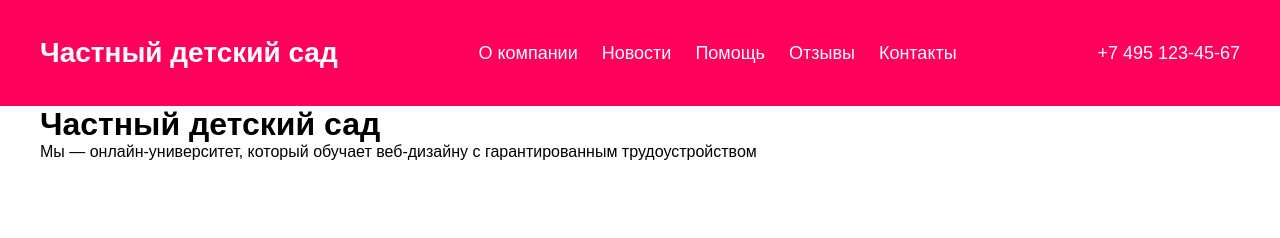
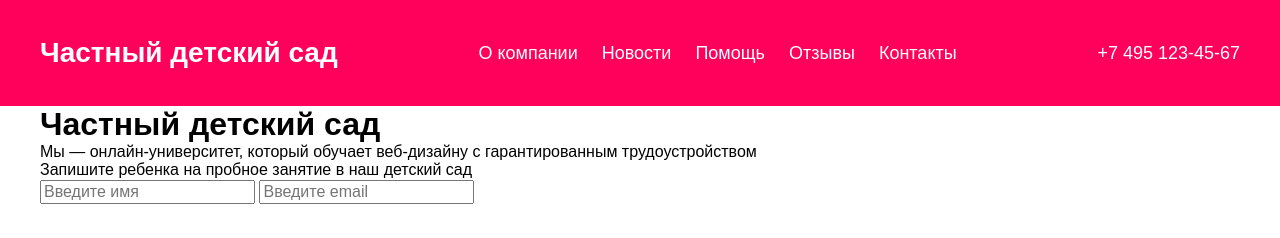
Before and after one commit to sin2044/kindergarden, a plain HTML site: page index.html in a window 1280 px wide. Drawn offline with Linux system fonts and the light colour scheme.

Commit message:
add form

```diff
--- a/index.html
+++ b/index.html
@@ -35,6 +35,17 @@
         <p class="intro__text">
           Мы — онлайн-университет, который обучает веб-дизайну с гарантированным трудоустройством
         </p>
+        <form action="#" class="intro__text form">
+          <p class="form__text">
+            Запишите ребенка на пробное занятие в наш детский сад
+          </p>
+          <label class="form__name-label">
+            <input type="text" class="form__name-input" placeholder="Введите имя">
+          </label>
+          <label class="form__email-label">
+            <input type="email" class="form__email-input" placeholder="Введите email">
+          </label>
+        </form>
       </div>
     </section>
 
```
